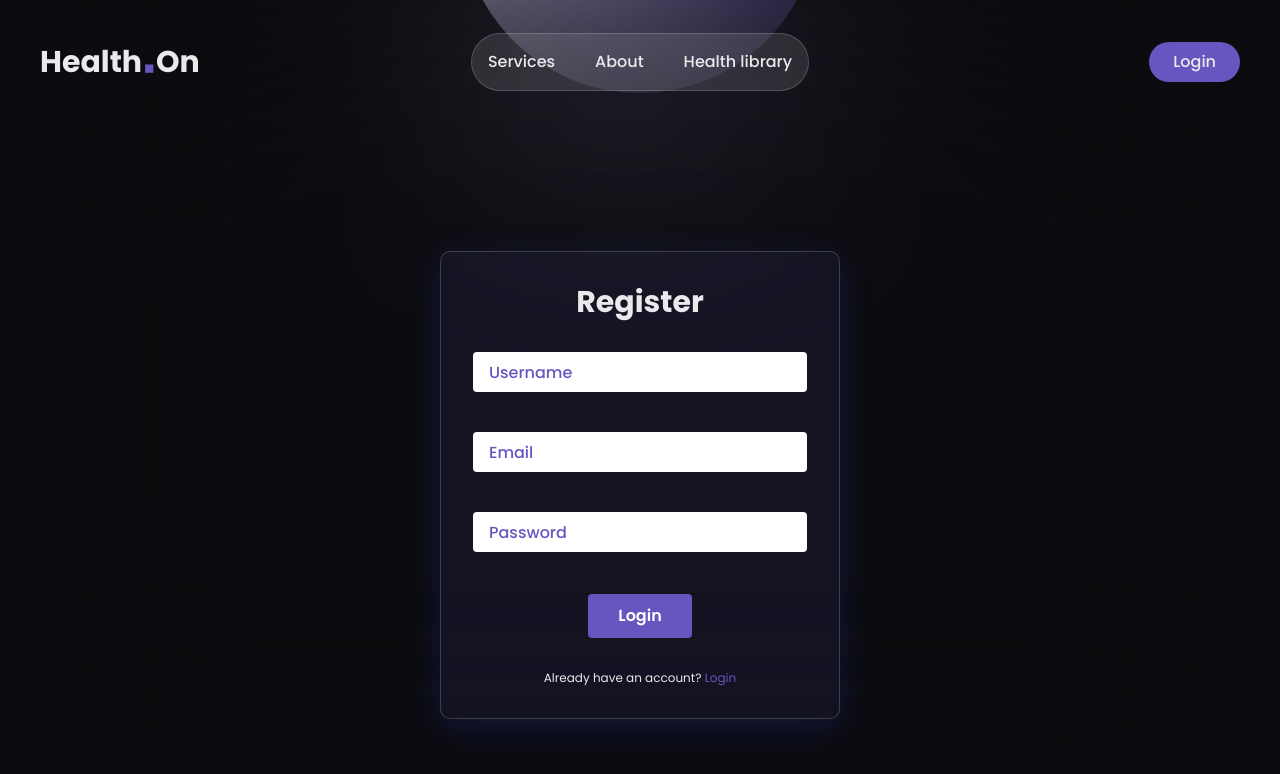
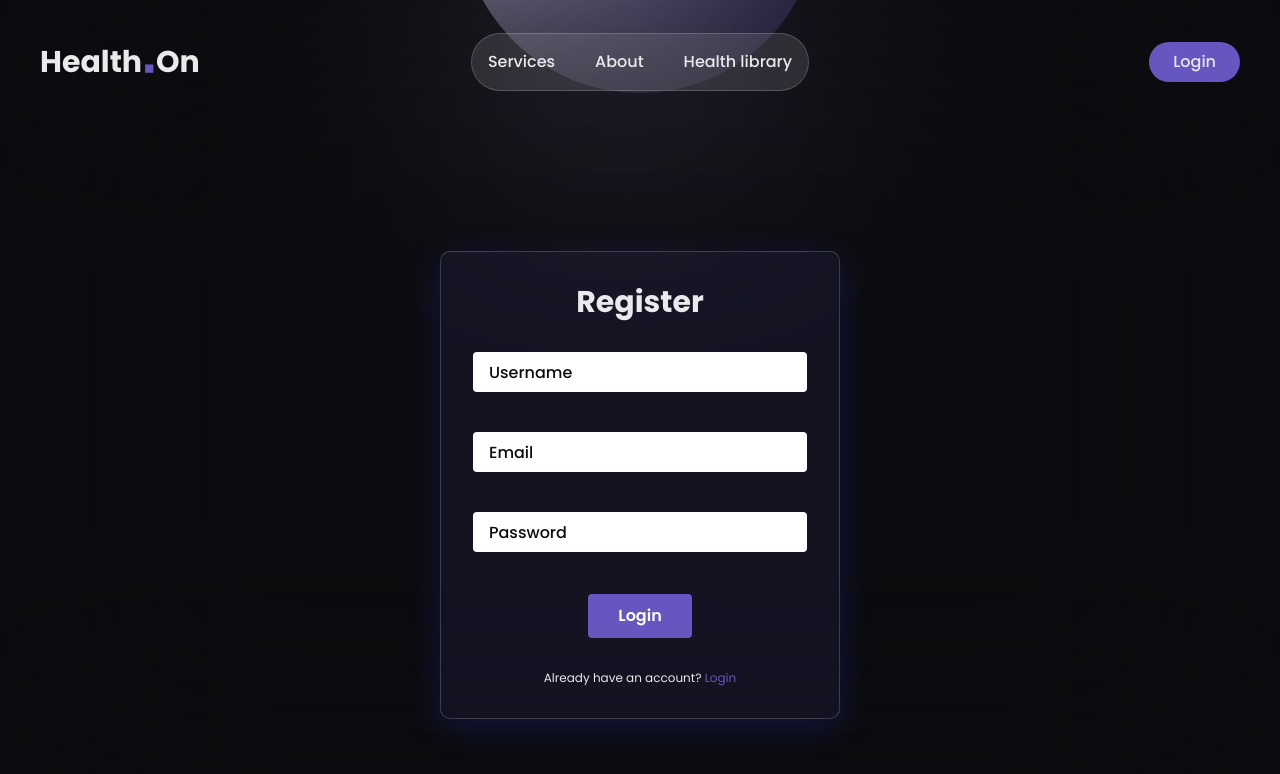
Before and after one commit to AndyDevv/psychology-soc, a SvelteKit app: page /register in a window 1280 px wide. Shown: the top 774 px of the page. Built offline with nearby package versions, Linux system fonts and the light colour scheme.

Commit message:
auth color changed

```diff
--- a/src/routes/login/+page.svelte
+++ b/src/routes/login/+page.svelte
@@ -14,7 +14,7 @@
 		placeholder="Email"
 		required
 		spellcheck="false"
-		class="rounded font-semibold px-4 w-full outline-none h-10 mb-6 placeholder:font-medium placeholder:text-accent text-accent"
+		class="rounded font-semibold px-4 w-full outline-none h-10 mb-6 placeholder:font-medium placeholder:text-bg text-bg"
 	/>
 	<input
 		name="password"
@@ -22,7 +22,7 @@
 		placeholder="Password"
 		required
 		spellcheck="false"
-		class="rounded font-semibold px-4 w-full outline-none h-10 mb-4 placeholder:font-medium placeholder:text-accent text-accent"
+		class="rounded font-semibold px-4 w-full outline-none h-10 mb-4 placeholder:font-medium placeholder:text-bg text-bg"
 	/>
 
 	<button
--- a/src/routes/register/+page.svelte
+++ b/src/routes/register/+page.svelte
@@ -16,7 +16,7 @@
 		placeholder="Username"
 		required
 		spellcheck="false"
-		class="rounded font-semibold px-4 w-full outline-none h-10 mb-6 placeholder:font-medium placeholder:text-accent text-accent"
+		class="rounded font-semibold px-4 w-full outline-none h-10 mb-6 placeholder:font-medium placeholder:text-bg text-bg"
 	/>
 	<input
 		name="email"
@@ -24,7 +24,7 @@
 		placeholder="Email"
 		required
 		spellcheck="false"
-		class="rounded font-semibold px-4 w-full outline-none h-10 mb-6 placeholder:font-medium placeholder:text-accent text-accent"
+		class="rounded font-semibold px-4 w-full outline-none h-10 mb-6 placeholder:font-medium placeholder:text-bg text-bg"
 	/>
 	<input
 		name="password"
@@ -32,7 +32,7 @@
 		placeholder="Password"
 		required
 		spellcheck="false"
-		class="rounded font-semibold px-4 w-full outline-none h-10 mb-4 placeholder:font-medium placeholder:text-accent text-accent"
+		class="rounded font-semibold px-4 w-full outline-none h-10 mb-4 placeholder:font-medium placeholder:text-bg text-bg"
 	/>
 
 	<button
--- a/tailwind.config.ts
+++ b/tailwind.config.ts
@@ -14,6 +14,7 @@ export default {
         'Poppins': ['Poppins', 'sans-serif'],
       },
       textColor: {
+        'bg': '#0c0c10',
         'primary': 'hsl(260, 7%, 92%)',
         'secondary': '#BECFC2',
         'accent': '#6656bf',
```
